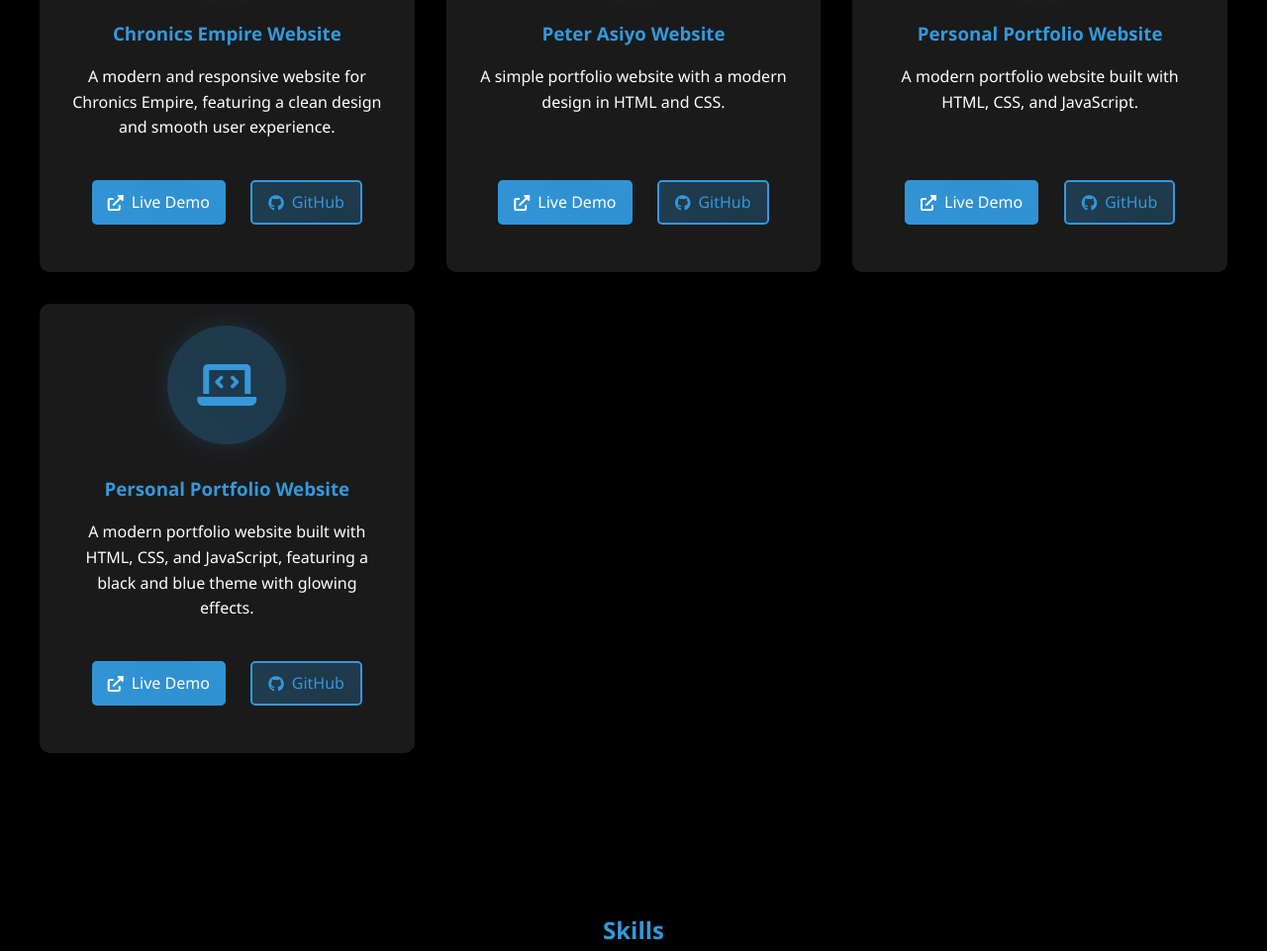
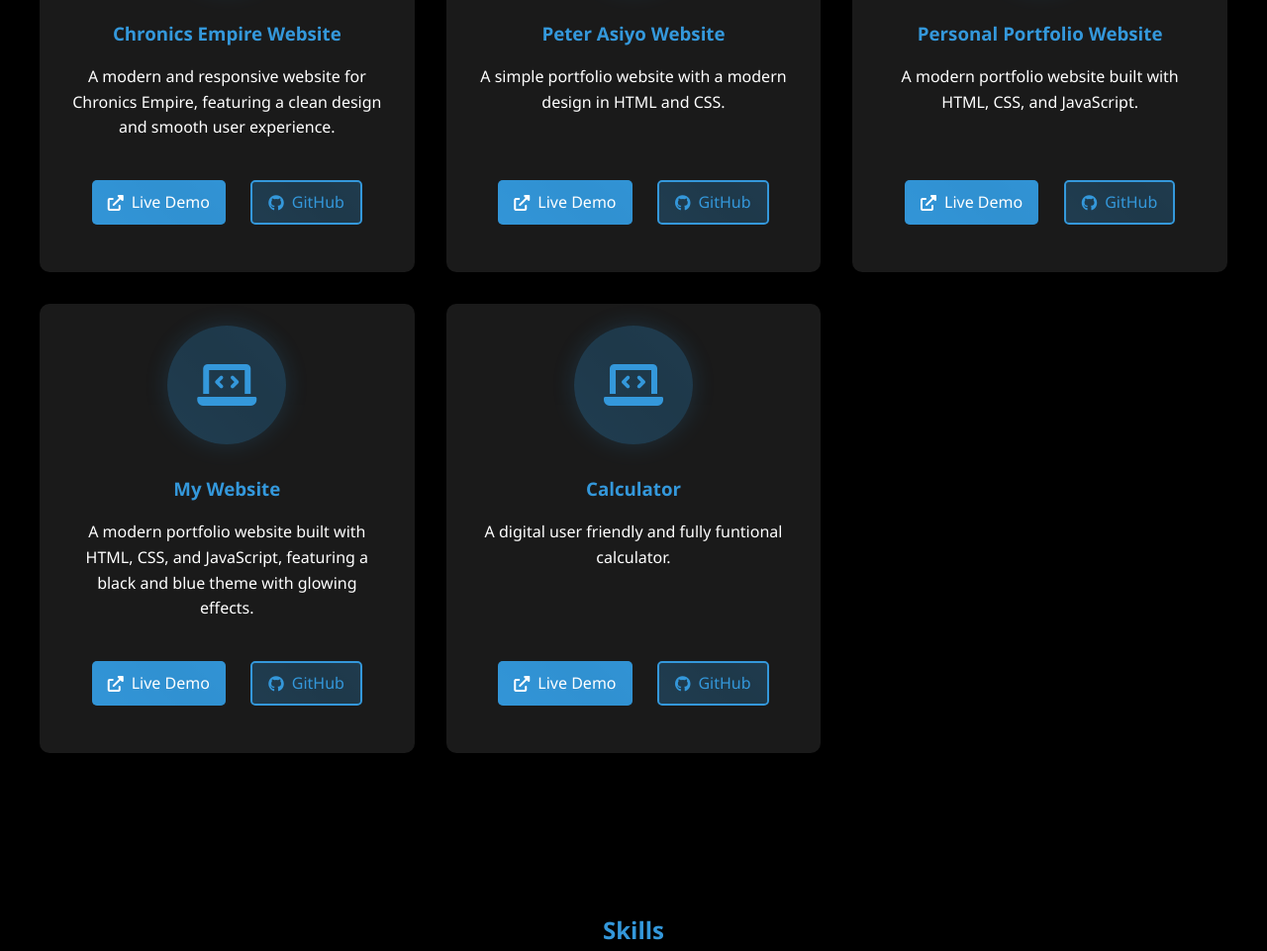
Before and after one commit to danchege/my_portfolio, a plain HTML site: page index.html in a window 1280 px wide. Shown: the part 2132-3093 px from the top of the page at 99% size. Drawn offline with nearby package versions, Linux system fonts and the light colour scheme.

Commit message:
My website update

```diff
--- a/index.html
+++ b/index.html
@@ -17,7 +17,7 @@
             <ul class="nav-links">
                 <li><a href="#home">Home</a></li>
                 <li><a href="#about">About</a></li>
-                <li><a href="#education">Education</li>
+                <li><a href="education">Education</li>
                 <li><a href="#projects">Projects</a></li>
                 <li><a href="#skills">Skills</a></li>
                 <li><a href="#contact">Contact</a></li>
@@ -56,7 +56,7 @@
                     <i class="fas fa-graduation-cap"></i>
                 </div>
                 <div class="education-content">
-                    <h3>Bachelor of Science in Community and Development</h3>
+                    <h3>Bachelor of Science in Community Health and Development</h3>
                     <p class="institution">Jaramogi Oginga Odinga University of Science and Technology</p>
                     <p class="duration">2016 - 2020</p>
                     <p class="description">Studied key areas like epidemiology, health communication, project management, and environmental health.</p>
@@ -139,13 +139,28 @@
                 <div class="project-icon">
                     <i class="fas fa-laptop-code"></i>
                 </div>
-                <h3>Personal Portfolio Website</h3>
+                <h3>My Website</h3>
                 <p>A modern portfolio website built with HTML, CSS, and JavaScript, featuring a black and blue theme with glowing effects.</p>
                 <div class="project-links">
                     <a href="https://danchege.github.io/my-website/" target="_blank" class="demo-link">
                         <i class="fas fa-external-link-alt"></i> Live Demo
                     </a>
                     <a href="https://github.com/danchege/my-website.git" target="_blank" class="github-link">
+                        <i class="fab fa-github"></i> GitHub
+                    </a>
+                </div>
+            </div>
+            <div class="project-card">
+                <div class="project-icon">
+                    <i class="fas fa-laptop-code"></i>
+                </div>
+                <h3>Calculator</h3>
+                <p>A digital user friendly and fully funtional calculator.</p>
+                <div class="project-links">
+                    <a href="https://danchege.github.io/calculator/" target="_blank" class="demo-link">
+                        <i class="fas fa-external-link-alt"></i> Live Demo
+                    </a>
+                    <a href="https://github.com/danchege/calculator.git" target="_blank" class="github-link">
                         <i class="fab fa-github"></i> GitHub
                     </a>
                 </div>
```
